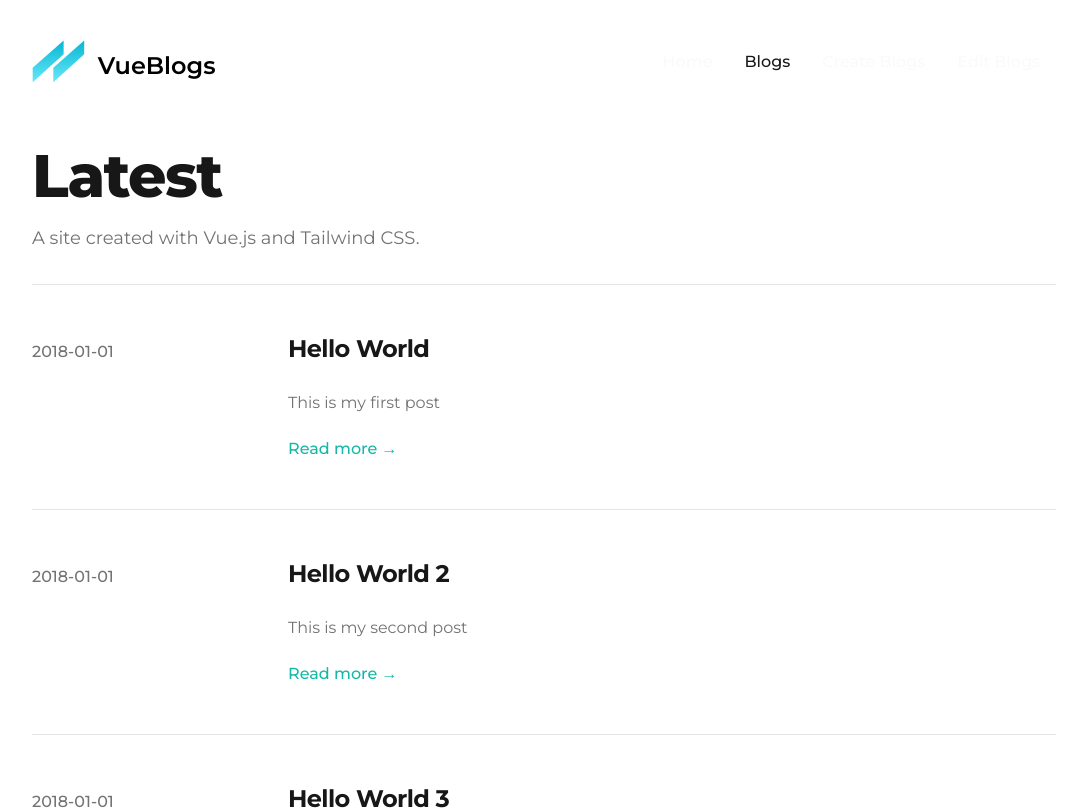
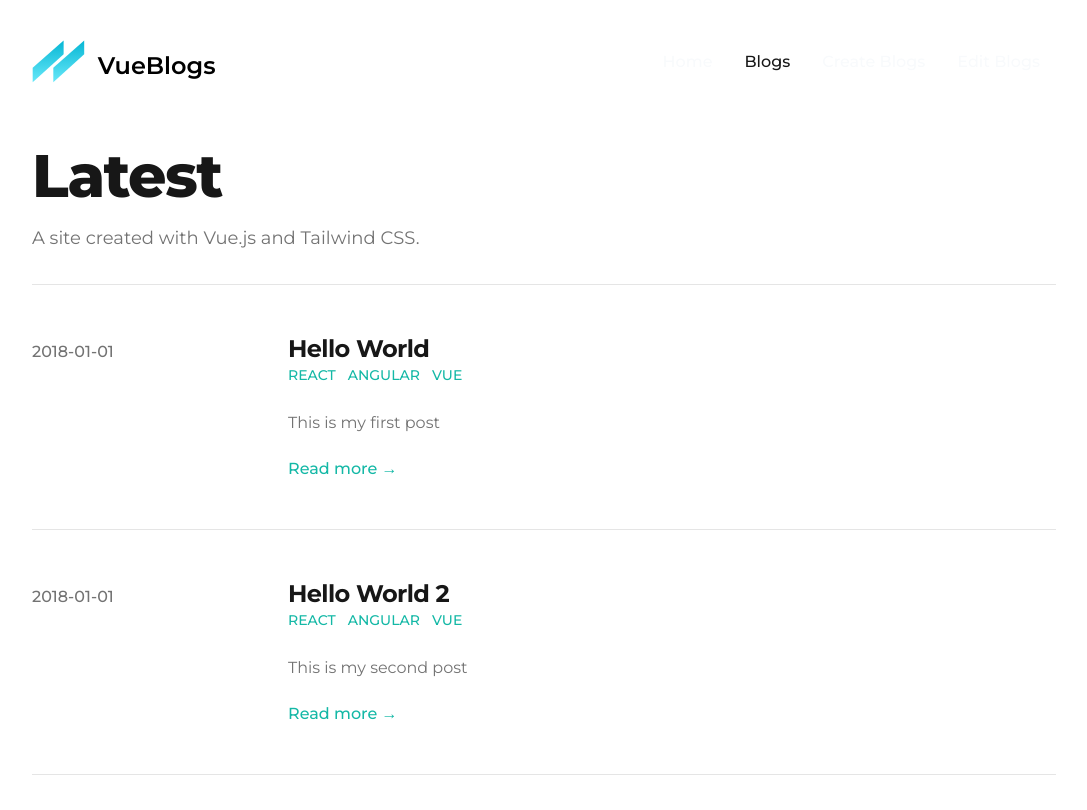
Before and after one commit to swaubhik/vue-blog, a Vue app: page / in a window 1280 px wide. Shown: the top 810 px of the page, without its empty margins (96-1183 px from the left). Built offline with nearby package versions, Linux system fonts and the light colour scheme; data requests are answered from the project's data file.

Commit message:
Update HomeView.vue
added tags

```diff
--- a/src/views/HomeView.vue
+++ b/src/views/HomeView.vue
@@ -35,6 +35,15 @@
                       {{ post.title }}
                     </router-link>
                   </h2>
+                  <div class="flex flex-wrap">
+                    <router-link
+                      v-for="tags in post.tags"
+                      :key="tags.id"
+                      to="#"
+                      class="mr-3 text-sm font-medium uppercase text-primary-500 hover:text-primary-600 dark:hover:text-primary-400"
+                      >{{ tags }}</router-link
+                    >
+                  </div>
                 </div>
                 <div
                   className="prose max-w-none text-gray-500 dark:text-gray-400"
```
